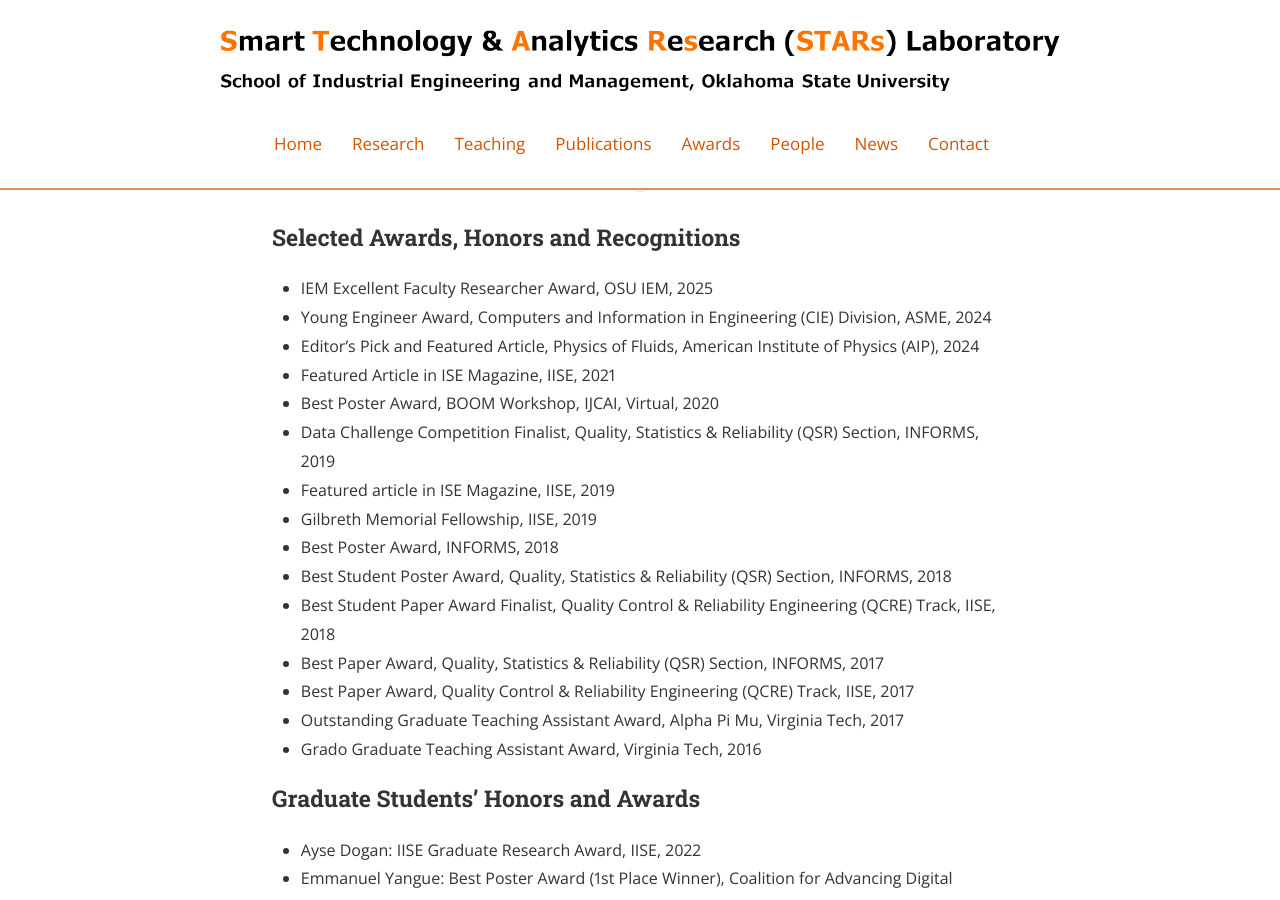
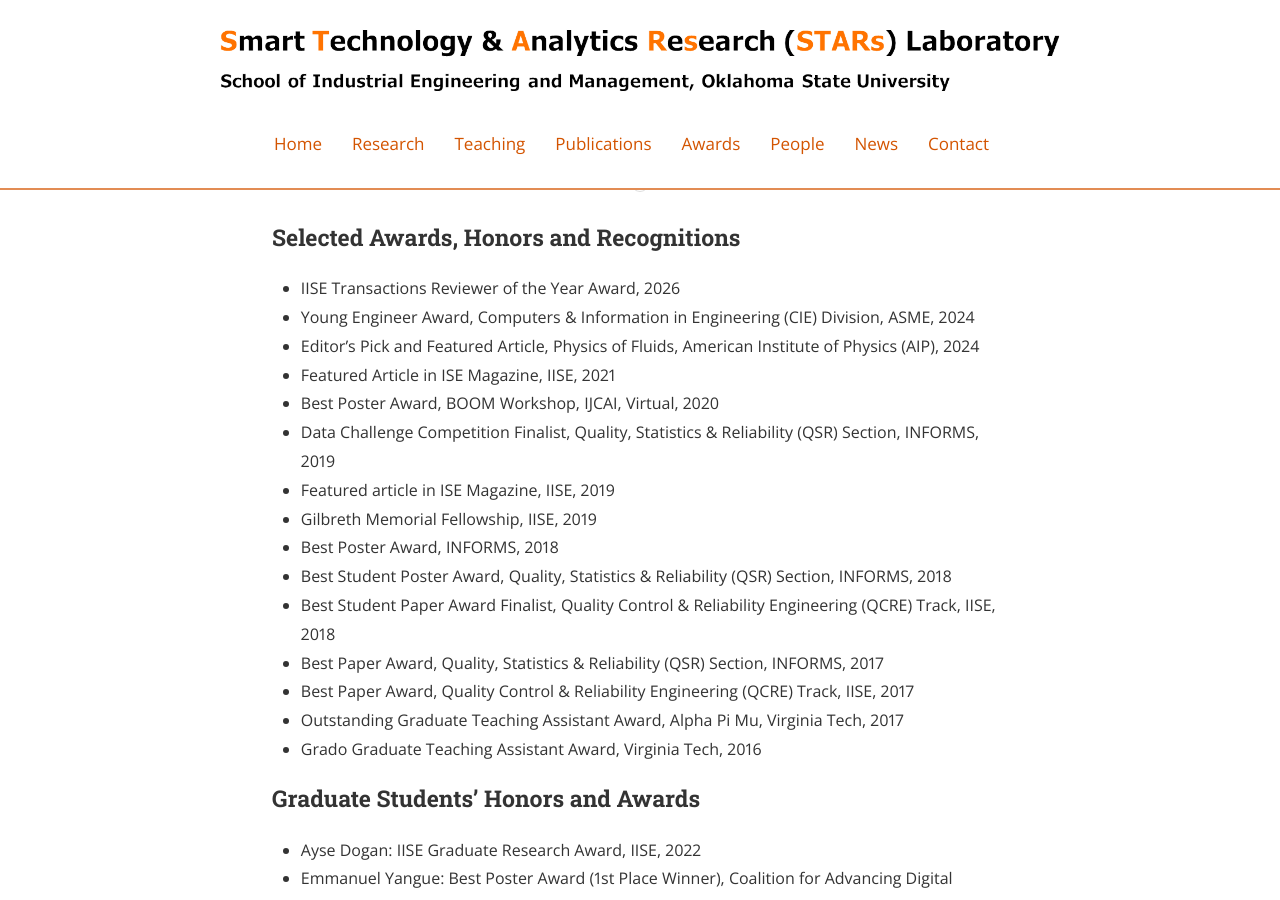
Before and after one commit to stars-laboratory/stars-laboratory.github.io, a Jekyll site: the page built from EHonorsandAwards.md, in a window 1280 px wide and 900 px high. Built offline with Jekyll 4.4.1, drawn with Linux system fonts in a browser that asks for light colours; nearby versions of some CDN libraries; some of the changed text lies outside the part shown.

Commit message:
Update EHonorsandAwards.md
Information Update

```diff
--- a/EHonorsandAwards.md
+++ b/EHonorsandAwards.md
@@ -7,8 +7,8 @@
 
 ### Selected Awards, Honors and Recognitions
 
-* IEM Excellent Faculty Researcher Award, OSU IEM, 2025
-* Young Engineer Award, Computers and Information in Engineering (CIE) Division, ASME, 2024
+* IISE Transactions Reviewer of the Year Award, 2026 <!-- * IEM Excellent Faculty Researcher Award, OSU IEM, 2025 -->
+* Young Engineer Award, Computers & Information in Engineering (CIE) Division, ASME, 2024
 * Editor’s Pick and Featured Article, Physics of Fluids, American Institute of Physics (AIP), 2024
 * Featured Article in ISE Magazine, IISE, 2021
 * Best Poster Award, BOOM Workshop, IJCAI, Virtual, 2020
```
Also changed, not shown: other parts of EHonorsandAwards.md (+2 -2 lines).
